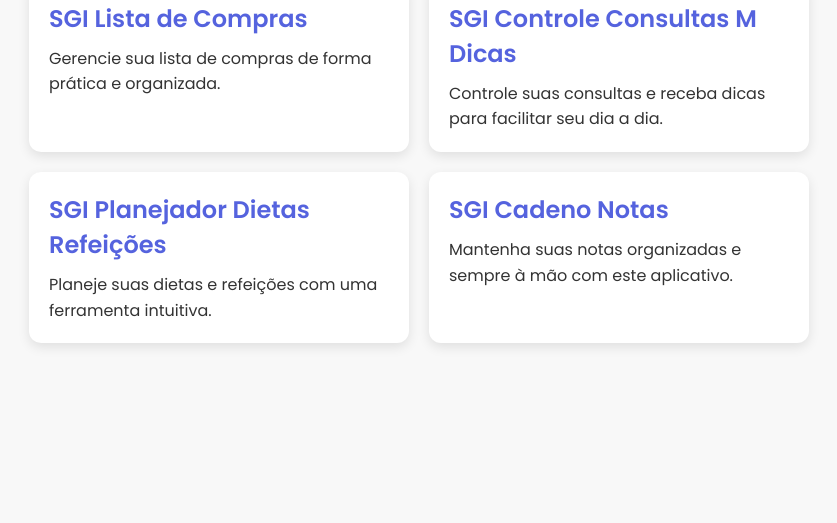
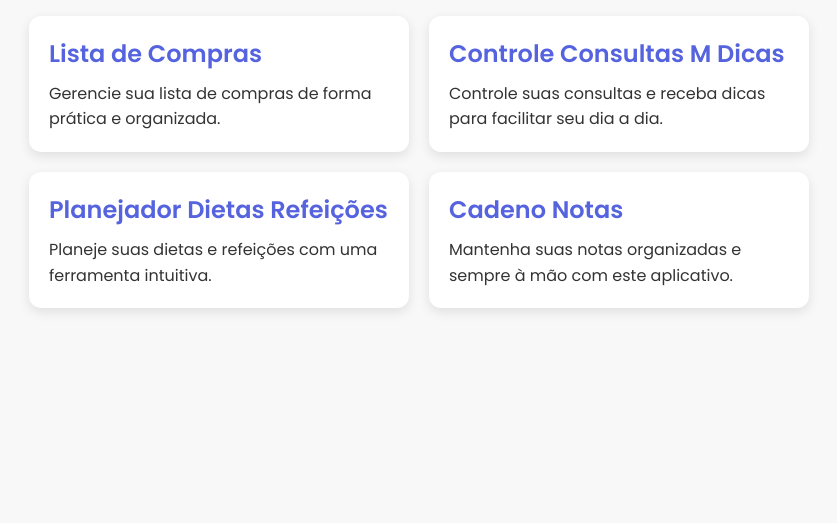
Before and after one commit to RAVELLSL/SGI-home, a plain HTML site: page index.html in a window 1280 px wide. Shown: the part 277-800 px from the top of the page, without its empty margins (221-1058 px from the left). Drawn offline with Linux system fonts and the light colour scheme.

Commit message:
Update index.html

```diff
--- a/index.html
+++ b/index.html
@@ -84,19 +84,19 @@
   <h1>Projetos SGI</h1>
   <div class="container">
     <a href="https://ravellsl.github.io/SGI-lista-de-compras/" class="card" target="_blank">
-      <h2>SGI Lista de Compras</h2>
+      <h2>Lista de Compras</h2>
       <p>Gerencie sua lista de compras de forma prática e organizada.</p>
     </a>
     <a href="https://ravellsl.github.io/SGI-controle-consultas-m-dicas/" class="card" target="_blank">
-      <h2>SGI Controle Consultas M Dicas</h2>
+      <h2>Controle Consultas M Dicas</h2>
       <p>Controle suas consultas e receba dicas para facilitar seu dia a dia.</p>
     </a>
     <a href="https://ravellsl.github.io/SGI-planejador-dietas-refeicoes/" class="card" target="_blank">
-      <h2>SGI Planejador Dietas Refeições</h2>
+      <h2>Planejador Dietas Refeições</h2>
       <p>Planeje suas dietas e refeições com uma ferramenta intuitiva.</p>
     </a>
     <a href="https://ravellsl.github.io/SGI-cadeno-notas/" class="card" target="_blank">
-      <h2>SGI Cadeno Notas</h2>
+      <h2>Cadeno Notas</h2>
       <p>Mantenha suas notas organizadas e sempre à mão com este aplicativo.</p>
     </a>
   </div>
```
